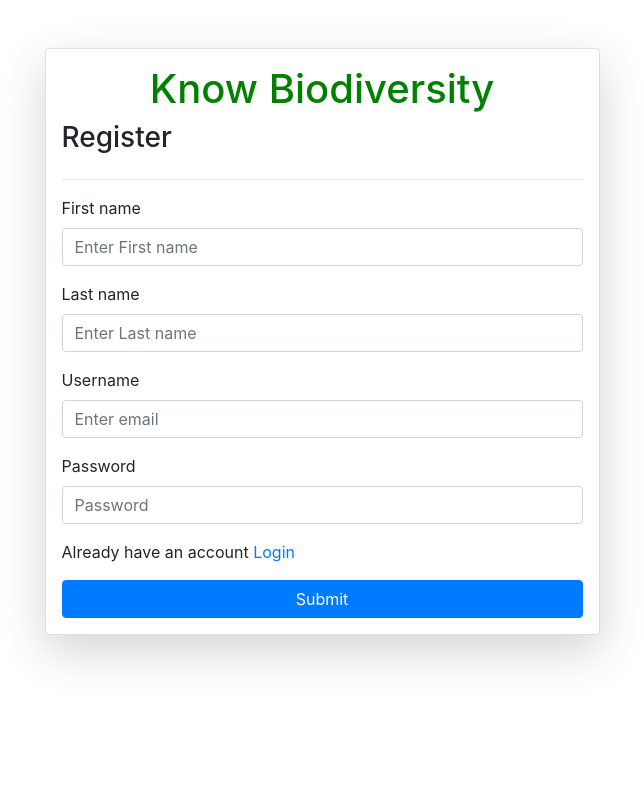
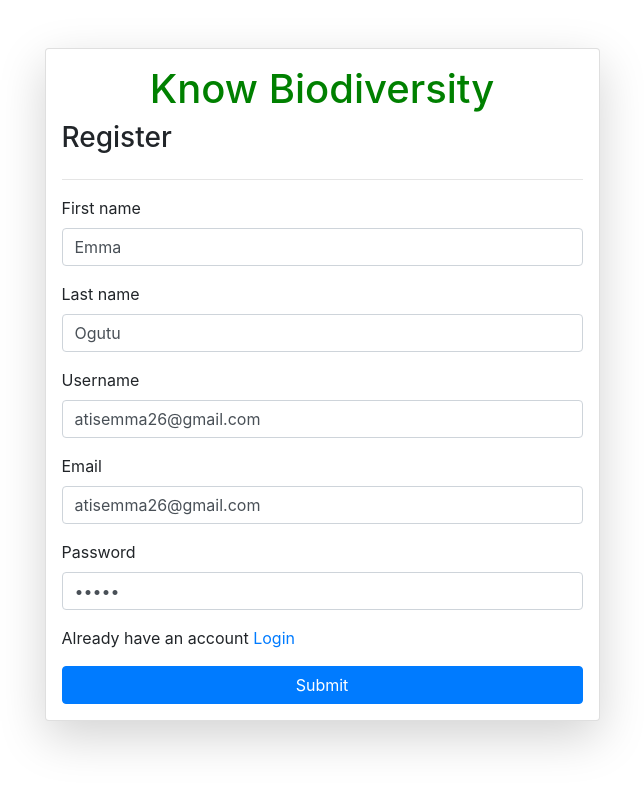
Before and after one commit to FaithO3321/Know_Biodiversity, a Django app: page /register/ in a window 1280 px wide. Shown: the whole page, without its empty margins (318-962 px from the left). Run offline with Django 4.2, Linux system fonts and the light colour scheme; parts of the project's set-up code (start-up, migrations or seed data) failed here and were passed over; some libraries are stand-ins or nearby versions.

Commit message:
user Authentication

```diff
--- a/quizproject/authentication/templates/register.html
+++ b/quizproject/authentication/templates/register.html
@@ -11,12 +11,10 @@
         <!-- Registration form -->
         <form class="col-6 mx-auto card p-3 shadow-lg" method="post" enctype="multipart/form-data">
             {% csrf_token %}  <!-- CSRF token for security -->
-
             <!-- Registration form heading -->
             <h1 style="text-align: center;"><span style="color: green;">Know Biodiversity</span></h1>
             <h3>Register</h3>
             <hr>
-
             <!-- Display error/success messages -->
             {% if messages %}
             <div class="alert alert-primary" role="alert">
@@ -25,38 +23,38 @@
                 {% endfor %}
             </div>
             {% endif %}
-
             <!-- First Name input field -->
             <div class="form-group">
                 <label for="exampleInputEmail1">First name</label>
                 <input type="text" class="form-control" id="exampleInputEmail1" aria-describedby="emailHelp"
-                    placeholder="Enter First name" name="first_name" required>
+                    placeholder="Enter First name" name="first_name" value="Emma" required>
             </div>
-
             <!-- Last Name input field -->
             <div class="form-group">
                 <label for="exampleInputEmail1">Last name</label>
                 <input type="text" name="last_name" class="form-control" id="exampleInputEmail1"
-                    aria-describedby="emailHelp" placeholder="Enter Last name" required>
+                    aria-describedby="emailHelp" placeholder="Enter Last name" value="Ogutu" required>
             </div>
-
             <!-- Username input field -->
             <div class="form-group">
                 <label for="exampleInputEmail1">Username</label>
                 <input type="text" class="form-control" name="username" id="exampleInputEmail1"
-                    aria-describedby="emailHelp" placeholder="Enter email" required>
+                    aria-describedby="emailHelp" placeholder="Enter email" value="atisemma26@gmail.com" required>
             </div>
-
+            <!-- Email input field -->
+            <div class="form-group">
+                <label for="exampleInputEmail2">Email</label>
+                <input type="email" class="form-control" name="email" id="exampleInputEmail2"
+                    aria-describedby="emailHelp" placeholder="Enter email" value="atisemma26@gmail.com" required>
+            </div>
             <!-- Password input field -->
             <div class="form-group">
                 <label for="exampleInputPassword1">Password</label>
                 <input type="password" class="form-control" name="password" id="exampleInputPassword1"
-                    placeholder="Password" required>
+                    placeholder="Password" value="Hawi4" required>
             </div>
-
             <!-- Link to login page for users who already have an account -->
             <p>Already have an account <a href="/login/">Login</a> </p>
-
             <!-- Submit button -->
             <button type="submit" class="btn btn-primary">Submit</button>
         </form>
```
